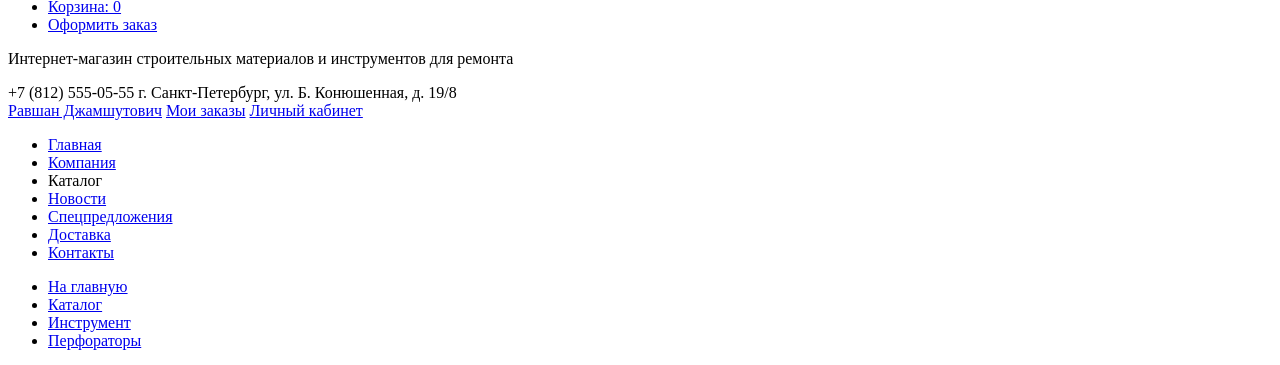
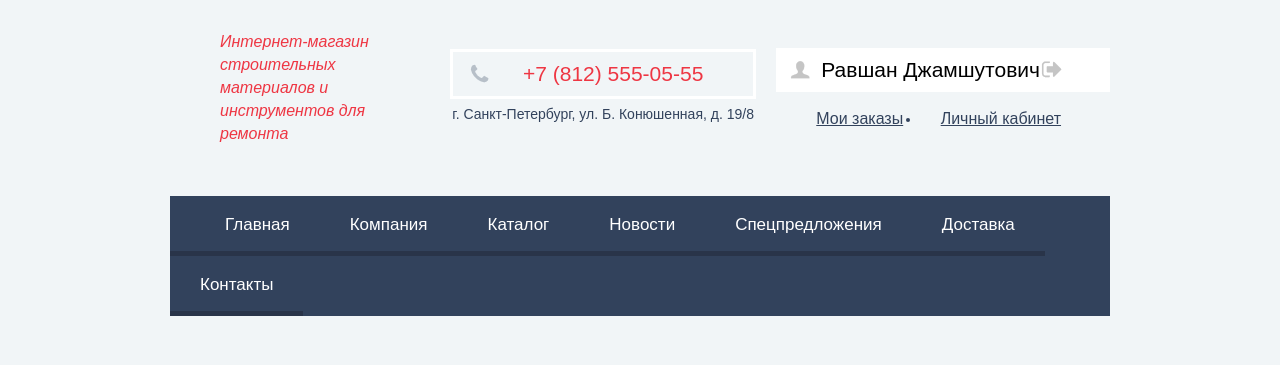
Before and after one commit to annavvts/technomart, a website: page catalog.html in a window 1280 px wide. Shown: the part 75-440 px from the top of the page. Drawn offline with nearby package versions, Linux system fonts and the light colour scheme; files that its build step writes are made by us from their sources; the site is published under a folder, as on GitHub Pages, so addresses that start at the root find nothing; a web font is replaced by a local one.

Commit message:
Add files via upload

```diff
--- a/catalog.html
+++ b/catalog.html
@@ -3,7 +3,7 @@
   <head>
     <meta charset="utf-8">
     <title>Каталог. Техномарт</title>
-    <link href="/css/style.min.css" rel="stylesheet">
+    <link href="css/style.min.css" rel="stylesheet">
     <link href="https://fonts.googleapis.com/css?family=PT+Sans:400,700|Cuprum:400,700" rel="stylesheet" type="text/css">
   </head>
   <body>
--- a/index.html
+++ b/index.html
@@ -3,7 +3,7 @@
   <head>
     <meta charset="utf-8">
     <title>Техномарт</title>
-    <link href="/css/style.min.css" rel="stylesheet">
+    <link href="css/style.min.css" rel="stylesheet">
     <link href="https://fonts.googleapis.com/css?family=PT+Sans:400,700|Cuprum:400,700" rel="stylesheet" type="text/css">
   </head>
   <body>
```
